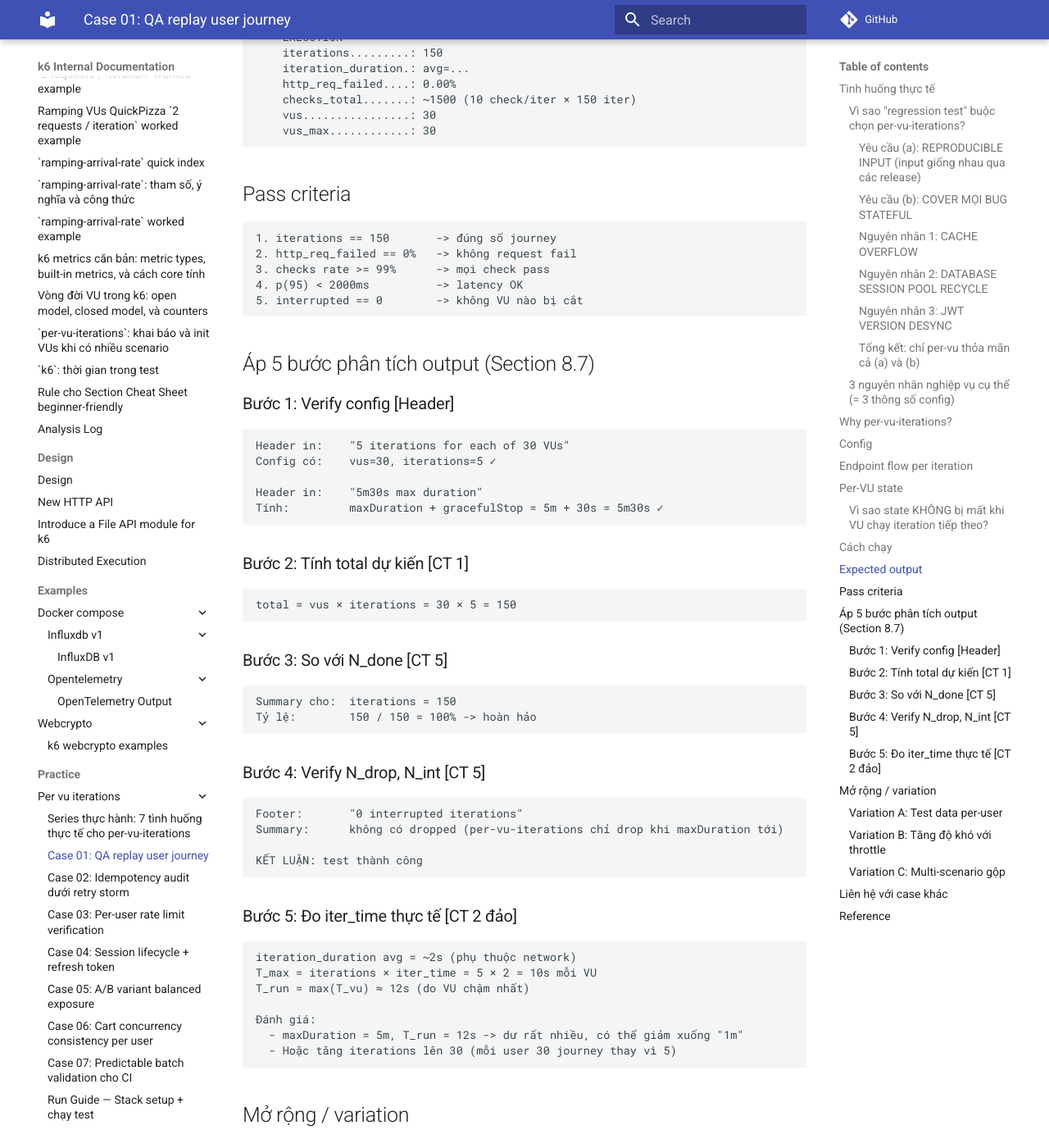
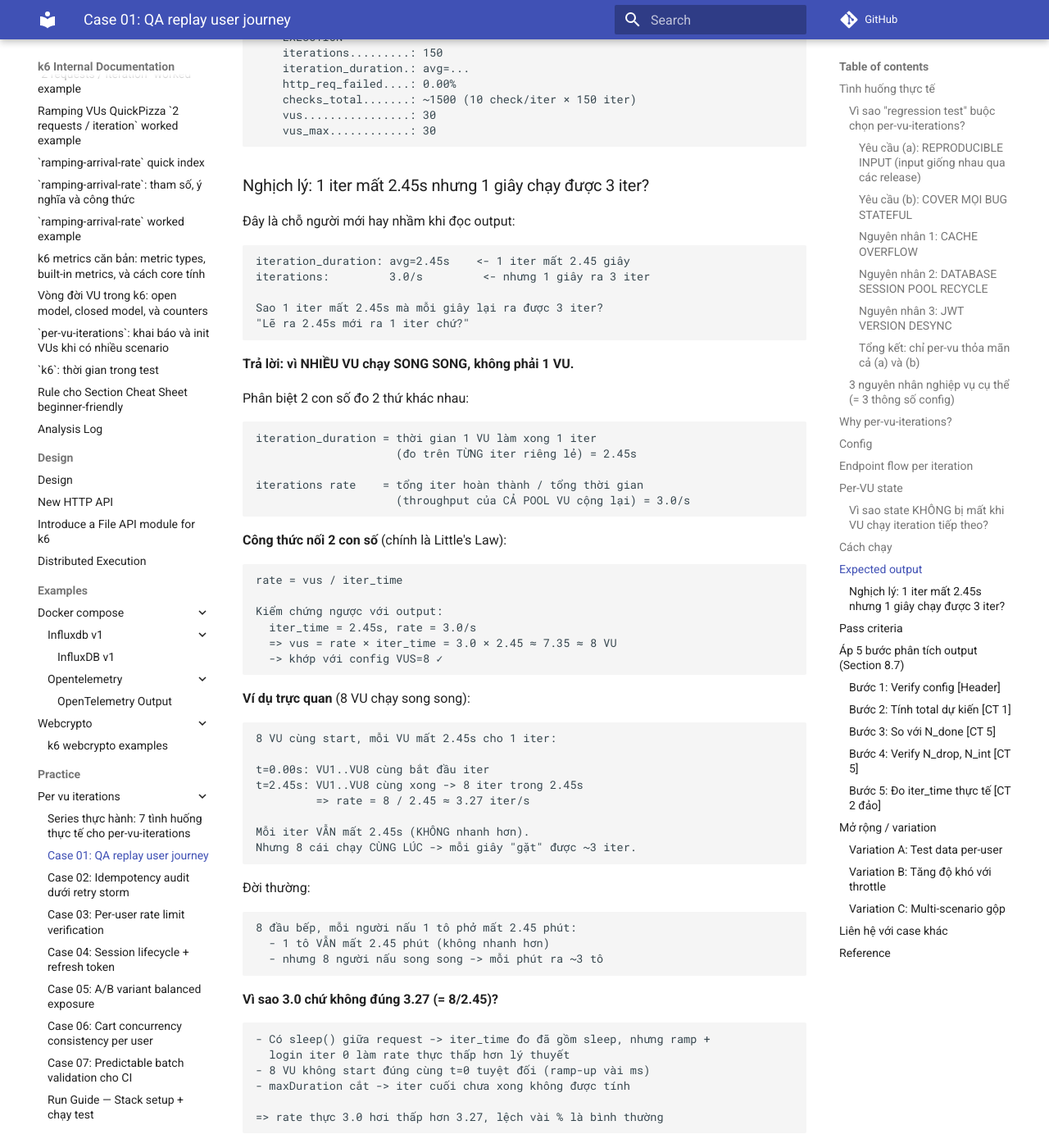
Before and after one commit to meomew-auto/markdown, an MkDocs documentation site: the page built from docs/practice/per-vu-iterations/01_user-journey-replay.md, in a window 1280 px wide and 1400 px high, scrolled down 12586 px. Shown: the whole window at 82% size. Built offline with MkDocs 1.6.1 and Material for MkDocs 9.7.7, drawn with Linux system fonts in a browser that asks for light colours; comment, search, counter and statistics services are not loaded; some of the changed text lies outside the part shown.

Commit message:
Update docs

````diff
--- a/docs/practice/per-vu-iterations/01_user-journey-replay.md
+++ b/docs/practice/per-vu-iterations/01_user-journey-replay.md
@@ -659,6 +659,76 @@ running (XX.Xs), 0/30 VUs, 150 complete and 0 interrupted iterations
     vus_max............: 30
 ```
 
+### Nghịch lý: 1 iter mất 2.45s nhưng 1 giây chạy được 3 iter?
+
+Đây là chỗ người mới hay nhầm khi đọc output:
+
+```text
+iteration_duration: avg=2.45s    <- 1 iter mất 2.45 giây
+iterations:         3.0/s         <- nhưng 1 giây ra 3 iter
+
+Sao 1 iter mất 2.45s mà mỗi giây lại ra được 3 iter?
+"Lẽ ra 2.45s mới ra 1 iter chứ?"
+```
+
+**Trả lời: vì NHIỀU VU chạy SONG SONG, không phải 1 VU.**
+
+Phân biệt 2 con số đo 2 thứ khác nhau:
+
+```text
+iteration_duration = thời gian 1 VU làm xong 1 iter
+                     (đo trên TỪNG iter riêng lẻ) = 2.45s
+
+iterations rate    = tổng iter hoàn thành / tổng thời gian
+                     (throughput của CẢ POOL VU cộng lại) = 3.0/s
+```
+
+**Công thức nối 2 con số** (chính là Little's Law):
+
+```text
+rate = vus / iter_time
+
+Kiểm chứng ngược với output:
+  iter_time = 2.45s, rate = 3.0/s
+  => vus = rate × iter_time = 3.0 × 2.45 ≈ 7.35 ≈ 8 VU
+  -> khớp với config VUS=8 ✓
+```
+
+**Ví dụ trực quan** (8 VU chạy song song):
+
+```text
+8 VU cùng start, mỗi VU mất 2.45s cho 1 iter:
+
+t=0.00s: VU1..VU8 cùng bắt đầu iter
+t=2.45s: VU1..VU8 cùng xong -> 8 iter trong 2.45s
+         => rate = 8 / 2.45 ≈ 3.27 iter/s
+
+Mỗi iter VẪN mất 2.45s (KHÔNG nhanh hơn).
+Nhưng 8 cái chạy CÙNG LÚC -> mỗi giây "gặt" được ~3 iter.
+```
+
+Đời thường:
+
+```text
+8 đầu bếp, mỗi người nấu 1 tô phở mất 2.45 phút:
+  - 1 tô VẪN mất 2.45 phút (không nhanh hơn)
+  - nhưng 8 người nấu song song -> mỗi phút ra ~3 tô
+```
+
+**Vì sao 3.0 chứ không đúng 3.27 (= 8/2.45)?**
+
+```text
+- Có sleep() giữa request -> iter_time đo đã gồm sleep, nhưng ramp +
+  login iter 0 làm rate thực thấp hơn lý thuyết
+- 8 VU không start đúng cùng t=0 tuyệt đối (ramp-up vài ms)
+- maxDuration cắt -> iter cuối chưa xong không được tính
+
+=> rate thực 3.0 hơi thấp hơn 3.27, lệch vài % là bình thường
+```
+
+→ Ghi nhớ: **iteration_duration là thời gian 1 iter; rate là throughput
+của cả pool**. Hai con số nối nhau bằng `rate = vus / iter_time`.
+
 ## Pass criteria
 
 ```text
````
